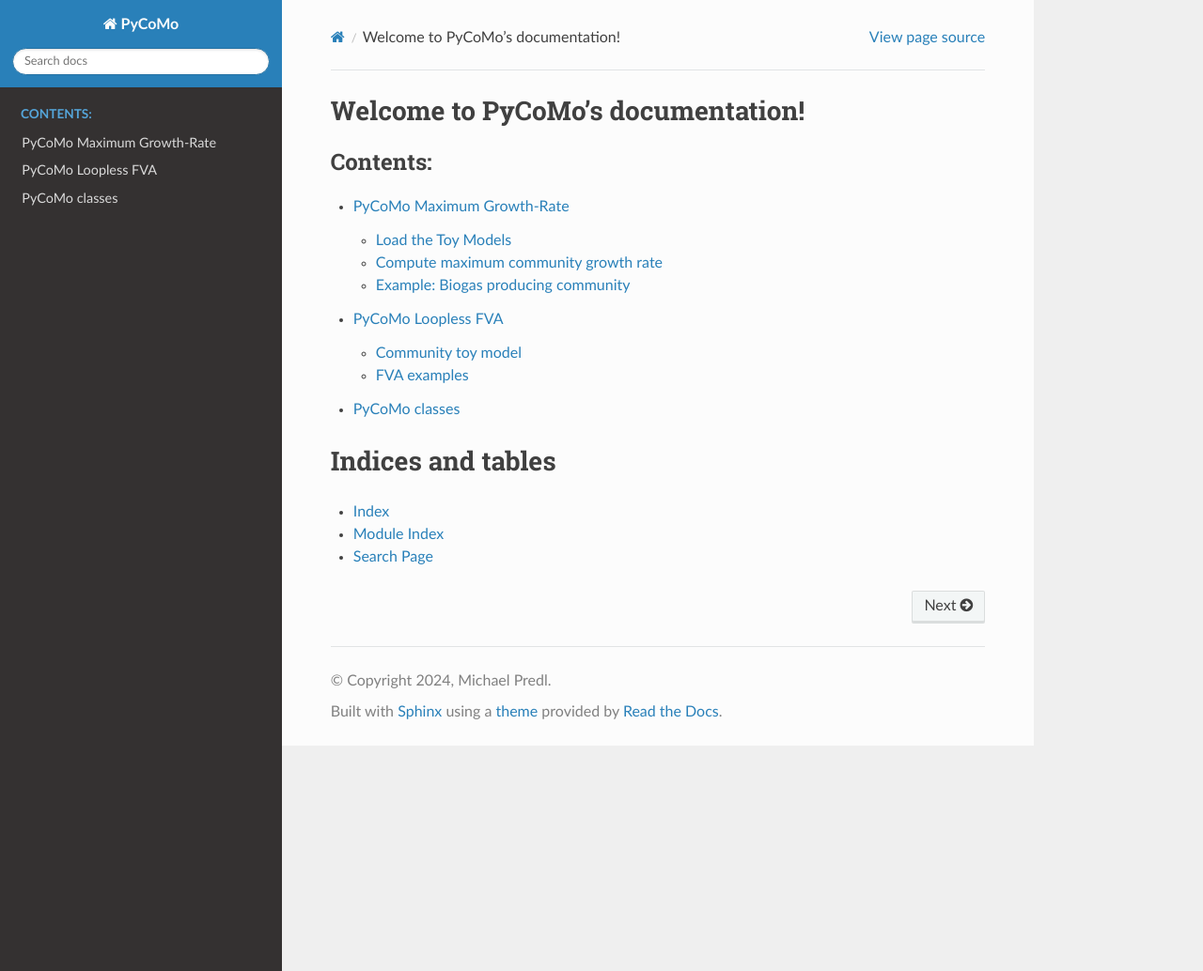
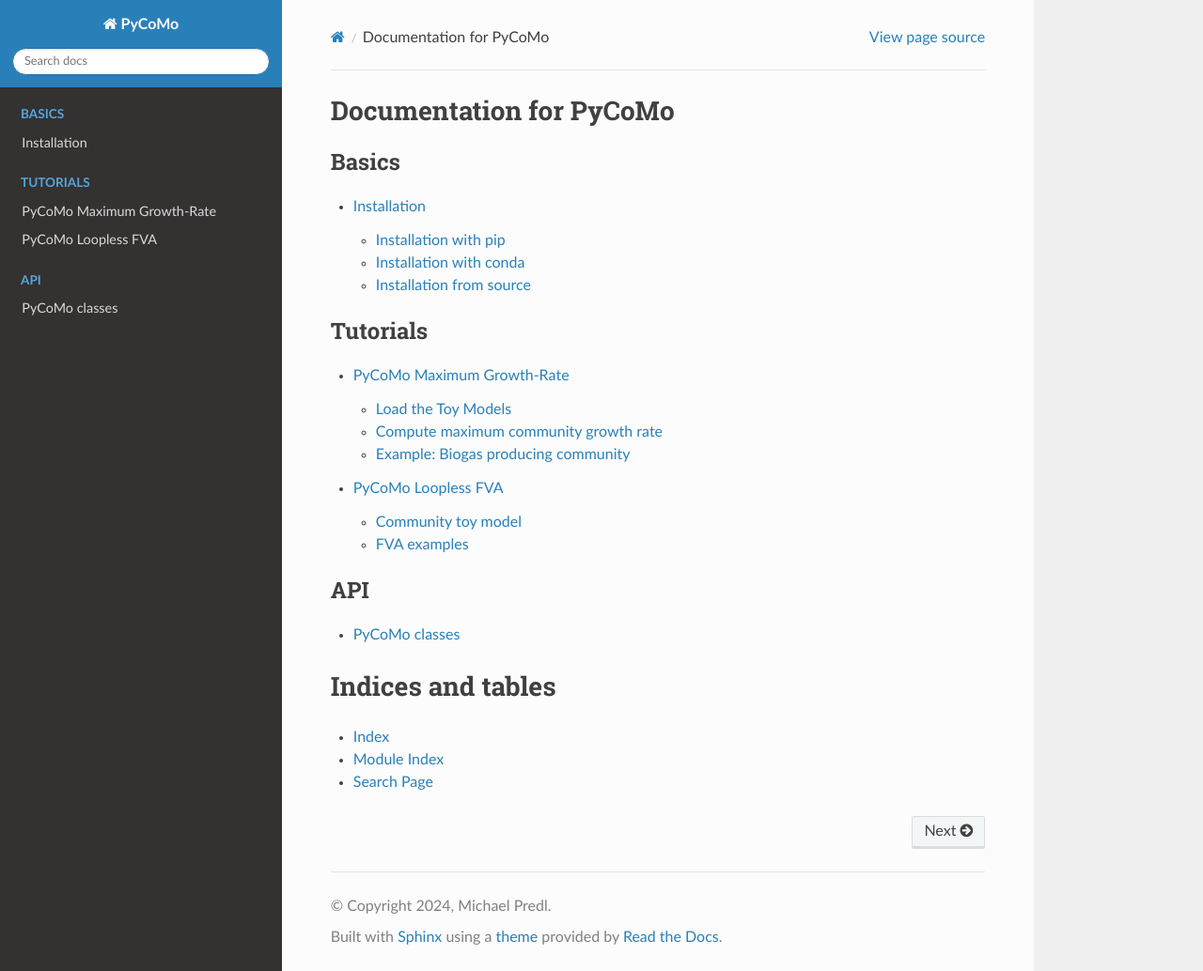
Before and after one commit to univieCUBE/PyCoMo, a Sphinx documentation site: the page built from docs/source/index.rst, in a window 1280 px wide and 1034 px high. Shown: the whole window at 94% size. Built offline with Sphinx 7.4.7 and the Read the Docs theme 3.1.0, drawn with Linux system fonts in a browser that asks for light colours; pages that are not in the unit, such as notebooks, are missing from menus.

Commit message:
Add a page with installation instructions to the documentation

```diff
--- a/docs/source/index.rst
+++ b/docs/source/index.rst
@@ -3,16 +3,30 @@
    You can adapt this file completely to your liking, but it should at least
    contain the root `toctree` directive.
 
-Welcome to PyCoMo's documentation!
+Documentation for PyCoMo
 ==================================
+
+
 
 .. toctree::
    :maxdepth: 2
-   :caption: Contents:
+   :caption: Basics
 
+   installation
    PyCoMo_basics
+
+.. toctree::
+   :maxdepth: 2
+   :caption: Tutorials
+
    max_growth_rate_tutorial
    loopless_fva_tutorial
+
+
+.. toctree::
+   :maxdepth: 2
+   :caption: API
+
    classes
 
 
--- /dev/null
+++ b/docs/source/installation.rst
@@ -0,0 +1,33 @@
+##############################
+Installation
+##############################
+
+Installation with pip
+------------------------------
+PyCoMo can be installed via pip:
+
+.. code-block:: bash
+
+    pip install pycomo
+
+Installation with conda
+------------------------------
+Or via conda:
+
+.. code-block:: bash
+
+    conda install -c conda-forge -c bioconda pycomo
+
+Installation from source
+------------------------------
+Alternatively PyCoMo can be installed from the GitHub repository. First clone the repository to your machine.
+
+.. code-block:: bash
+
+    git clone https://github.com/univieCUBE/PyCoMo
+
+Next run pip install on the folder containing the PyCoMo repository.
+
+.. code-block:: bash
+
+    pip install path/to/PyCoMo
```
